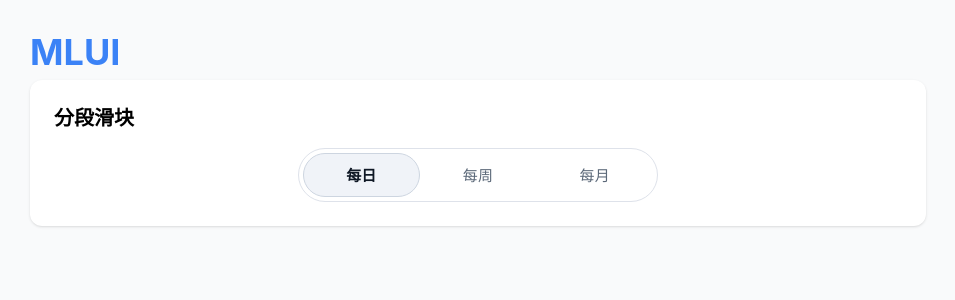
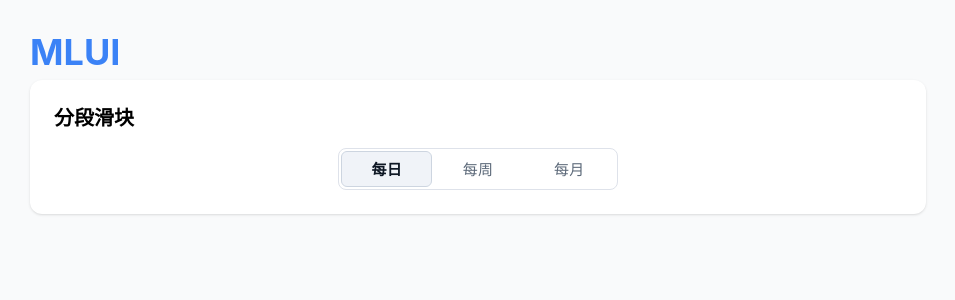
Before and after one commit to MaodeLab/MLUI, a Next.js app: page / in a window 1280 px wide. Shown: the top 300 px of the page, without its empty margins (162-1117 px from the left). Built offline with nearby package versions, Linux system fonts and the light colour scheme.

Commit message:
style: 缩小 SegmentedControl 尺寸，统一圆角样式
- 宽度从 360px 改为 280px
- 容器内边距从 p-1 改为 p-0.5
- 轨道高度从 h-11 改为 h-9
- 圆角从 rounded-[40px]/[36px]/[32px] 统一改为 rounded-lg/rounded-md

```diff
--- a/components/SegmentedControl/index.tsx
+++ b/components/SegmentedControl/index.tsx
@@ -219,16 +219,16 @@ export const SegmentedControl: React.FC<SegmentedControlProps> = ({
     <div className="flex flex-col items-center gap-5">
       <div
         ref={containerRef}
-        className={`relative flex w-[360px] items-center rounded-[40px] border-[1.5px] border-[#dee2ea] bg-white p-1 select-none transition-colors duration-200 ease leading-none ${disabled ? 'opacity-60 cursor-not-allowed' : 'cursor-default'} ${className}`}
+        className={`relative flex w-[280px] items-center rounded-lg border-[1.5px] border-[#dee2ea] bg-white p-0.5 select-none transition-colors duration-200 ease leading-none ${disabled ? 'opacity-60 cursor-not-allowed' : 'cursor-default'} ${className}`}
         {...props}
       >
         <div
           ref={trackRef}
-          className="relative flex h-11 w-full items-center rounded-[36px] bg-transparent isolate"
+          className="relative flex h-9 w-full items-center rounded-md bg-transparent isolate"
         >
           <div
             ref={thumbRef}
-            className="absolute top-0 h-full rounded-[32px] border-[1.5px] border-[#cdd5e0] bg-[#f0f3f8] z-[1] pointer-events-none will-change-[left,width] transition-[left,width] duration-[400ms] ease-[cubic-bezier(0.34,0.84,0.42,1.0)]"
+            className="absolute top-0 h-full rounded-md border-[1.5px] border-[#cdd5e0] bg-[#f0f3f8] z-[1] pointer-events-none will-change-[left,width] transition-[left,width] duration-[400ms] ease-[cubic-bezier(0.34,0.84,0.42,1.0)]"
             style={{
               left: `${thumbPos.left}px`,
               width: `${thumbPos.width}px`,
@@ -241,7 +241,7 @@ export const SegmentedControl: React.FC<SegmentedControlProps> = ({
               ref={(el) => {
                 if (el) optionRefs.current[index] = el;
               }}
-              className={`flex-1 flex items-center justify-center z-[2] ${disabled ? 'cursor-not-allowed' : 'cursor-pointer'} ${index === selectedIndex ? 'font-semibold text-[#0f1825]' : 'font-medium text-[#5c6979]'} text-[15px] tracking-[0.2px] transition-colors duration-[250ms] ease-[cubic-bezier(0.25,0.46,0.45,0.94)] rounded-[36px] bg-transparent relative whitespace-nowrap h-full px-1 pointer-events-auto select-none`}
+              className={`flex-1 flex items-center justify-center z-[2] ${disabled ? 'cursor-not-allowed' : 'cursor-pointer'} ${index === selectedIndex ? 'font-semibold text-[#0f1825]' : 'font-medium text-[#5c6979]'} text-[15px] tracking-[0.2px] transition-colors duration-[250ms] ease-[cubic-bezier(0.25,0.46,0.45,0.94)] rounded-md bg-transparent relative whitespace-nowrap h-full px-1 pointer-events-auto select-none`}
               data-index={index}
               data-value={option.value}
               onPointerDown={(e) => handlePointerDown(e, index)}
```
